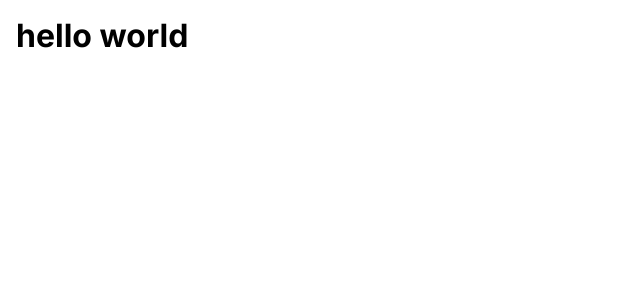
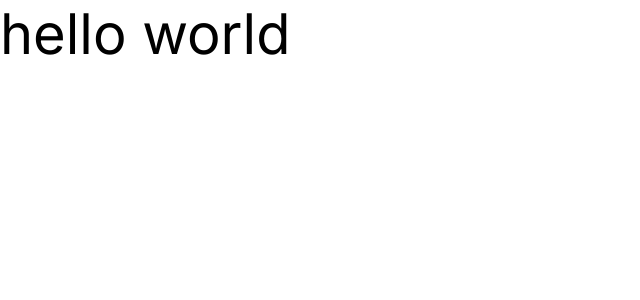
Before and after one commit to GATLA-Meditations/GATLA-Frontend, a Next.js app: page / in a window 1280 px wide. Shown: the top 300 px of the page, without its empty margins (0-640 px from the left). Built offline with nearby package versions, Linux system fonts and the light colour scheme.

Commit message:
feat: add the color palette and font to the globals.css file of the project

```diff
--- a/src/app/globals.css
+++ b/src/app/globals.css
@@ -1,102 +1,148 @@
 :root {
-  --max-width: 1100px;
-  --border-radius: 12px;
-  --font-mono: ui-monospace, Menlo, Monaco, 'Cascadia Mono', 'Segoe UI Mono',
-    'Roboto Mono', 'Oxygen Mono', 'Ubuntu Monospace', 'Source Code Pro',
-    'Fira Mono', 'Droid Sans Mono', 'Courier New', monospace;
+  --black: #0c1012;
+  --white: #ffffff;
 
-  --foreground-rgb: 0, 0, 0;
-  --background-start-rgb: 214, 219, 220;
-  --background-end-rgb: 255, 255, 255;
+  --complementary: #47BA84;
+  --complementary-700: #0A4B2D;
+  --complementary-200: #9CE8C4;
 
-  --primary-glow: conic-gradient(
-    from 180deg at 50% 50%,
-    #16abff33 0deg,
-    #0885ff33 55deg,
-    #54d6ff33 120deg,
-    #0071ff33 160deg,
-    transparent 360deg
-  );
-  --secondary-glow: radial-gradient(
-    rgba(255, 255, 255, 1),
-    rgba(255, 255, 255, 0)
-  );
 
-  --tile-start-rgb: 239, 245, 249;
-  --tile-end-rgb: 228, 232, 233;
-  --tile-border: conic-gradient(
-    #00000080,
-    #00000040,
-    #00000030,
-    #00000020,
-    #00000010,
-    #00000010,
-    #00000080
-  );
+  --primary-base: #6964E9;
+  --primary-100: #E8E7FC;
+  --primary-200: #BDBCF6;
+  --primary-300: #9390F0;
+  --primary-400: #6964E9;
+  --primary-500: #3E34DC;
+  --primary-600: #221A93;
+  --primary-700: #0C0849;
 
-  --callout-rgb: 238, 240, 241;
-  --callout-border-rgb: 172, 175, 176;
-  --card-rgb: 180, 185, 188;
-  --card-border-rgb: 131, 134, 135;
+  --secondary-base: #AB64E9;
+  --secondary-100: #F4EEFD;
+  --secondary-200: #DECAF7;
+  --secondary-300: #C399F1;
+  --secondary-400: #AB64E9;
+  --secondary-500: #8B34C9;
+  --secondary-600: #5D2088;
+  --secondary-700: #330E4D;
+
+  --tertiary-base: #64A2E9;
+  --tertiary-100: #E7EEFB;
+  --tertiary-200: #ABC7F2;
+  --tertiary-300: #64A2E9;
+  --tertiary-400: #437DBA;
+  --tertiary-500: #2E5986;
+  --tertiary-600: #1A3756;
+  --tertiary-700: #09192A;
+
+  --grey-100: #E9E9EA;
+  --grey-200: #C1C1C4;
+  --grey-300: #9A9AA0;
+  --grey-400: #75757D;
+  --grey-500: #52525B;
+  --grey-600: #323238;
+  --grey-700: #141418;
 }
 
-@media (prefers-color-scheme: dark) {
-  :root {
-    --foreground-rgb: 255, 255, 255;
-    --background-start-rgb: 0, 0, 0;
-    --background-end-rgb: 0, 0, 0;
+/*@media (prefers-color-scheme: dark) {*/
+/*  :root {*/
+/*    --foreground-rgb: 255, 255, 255;*/
+/*    --background-start-rgb: 0, 0, 0;*/
+/*    --background-end-rgb: 0, 0, 0;*/
 
-    --primary-glow: radial-gradient(rgba(1, 65, 255, 0.4), rgba(1, 65, 255, 0));
-    --secondary-glow: linear-gradient(
-      to bottom right,
-      rgba(1, 65, 255, 0),
-      rgba(1, 65, 255, 0),
-      rgba(1, 65, 255, 0.3)
-    );
+/*    --primary-glow: radial-gradient(rgba(1, 65, 255, 0.4), rgba(1, 65, 255, 0));*/
+/*    --secondary-glow: linear-gradient(*/
+/*      to bottom right,*/
+/*      rgba(1, 65, 255, 0),*/
+/*      rgba(1, 65, 255, 0),*/
+/*      rgba(1, 65, 255, 0.3)*/
+/*    );*/
 
-    --tile-start-rgb: 2, 13, 46;
-    --tile-end-rgb: 2, 5, 19;
-    --tile-border: conic-gradient(
-      #ffffff80,
-      #ffffff40,
-      #ffffff30,
-      #ffffff20,
-      #ffffff10,
-      #ffffff10,
-      #ffffff80
-    );
+/*    --tile-start-rgb: 2, 13, 46;*/
+/*    --tile-end-rgb: 2, 5, 19;*/
+/*    --tile-border: conic-gradient(*/
+/*      #ffffff80,*/
+/*      #ffffff40,*/
+/*      #ffffff30,*/
+/*      #ffffff20,*/
+/*      #ffffff10,*/
+/*      #ffffff10,*/
+/*      #ffffff80*/
+/*    );*/
 
-    --callout-rgb: 20, 20, 20;
-    --callout-border-rgb: 108, 108, 108;
-    --card-rgb: 100, 100, 100;
-    --card-border-rgb: 200, 200, 200;
-  }
-}
+/*    --callout-rgb: 20, 20, 20;*/
+/*    --callout-border-rgb: 108, 108, 108;*/
+/*    --card-rgb: 100, 100, 100;*/
+/*    --card-border-rgb: 200, 200, 200;*/
+/*  }*/
+/*}*/
+
 
 * {
-  box-sizing: border-box;
-  padding: 0;
+  font-family: Inter, sans-serif;
   margin: 0;
 }
 
-html,
-body {
-  max-width: 100vw;
-  overflow-x: hidden;
+h1 {
+  font-size: 56px;
+  font-weight: 400;
+}
+h2 {
+  font-size: 38px;
+  font-weight: 400;
+}
+h3 {
+  font-size: 32px;
+  font-weight: 400;
+}
+h4 {
+  font-size: 28px;
+  font-weight: 400;
+}
+h5 {
+  font-size: 24px;
+  font-weight: 500;
+}
+h6 {
+  font-size: 18px;
+  font-weight: 400;
 }
 
-body {
-  color: rgb(var(--foreground-rgb));
-  padding: 1rem;
+.body1 {
+  font-size: 16px;
+}
+.body1bold {
+  font-size: 16px;
+  font-weight: 600;
+}
+.body2 {
+  font-size: 14px;
+}
+.body2bold {
+  font-size: 14px;
+  font-weight: 600;
+}
+.body3 {
+  font-size: 12px;
+}
+.body3bold {
+  font-size: 12px;
+  font-weight: 600;
 }
 
-a {
-  color: inherit;
-  text-decoration: none;
+.body4 {
+  font-size: 10px;
 }
 
-@media (prefers-color-scheme: dark) {
-  html {
-    color-scheme: dark;
-  }
+.body4bold {
+  font-size: 10px;
+  font-weight: 600;
 }
+.bold {
+  font-weight: 700;
+}
+
+/*@media (prefers-color-scheme: dark) {*/
+/*  html {*/
+/*    color-scheme: dark;*/
+/*  }*/
+/*}*/
```
